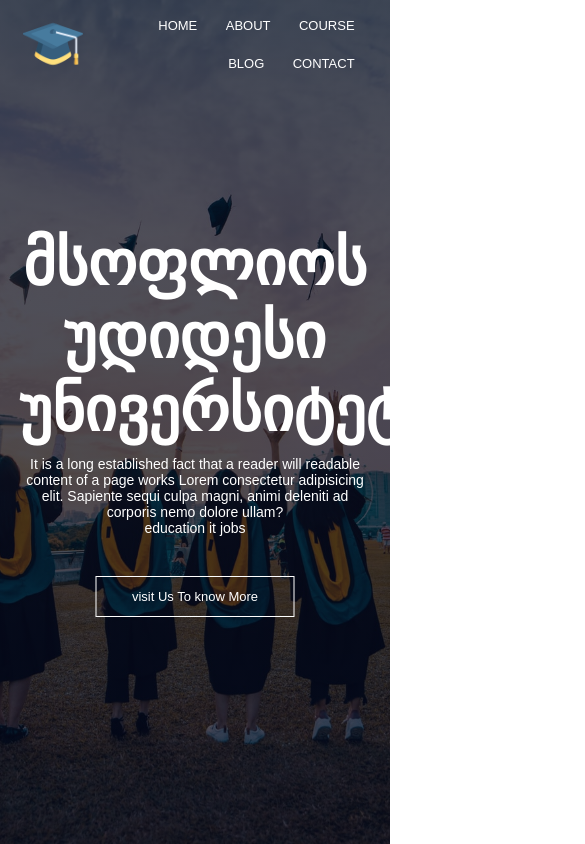
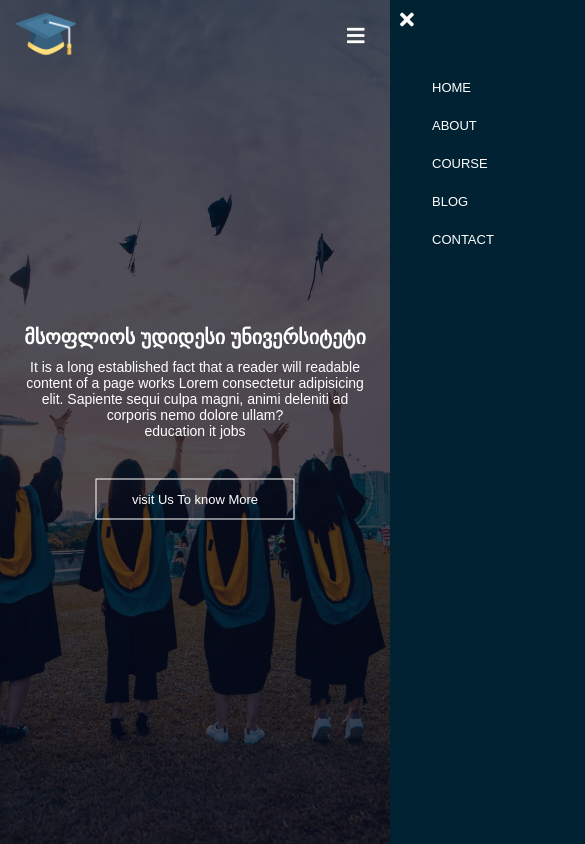
Before and after one commit to khurtsilava/University, a plain HTML site: page index.html in a window 390 px wide. Shown: the whole page, 585 px wide, since content can reach past the window. Drawn offline with Linux system fonts and the light colour scheme; a web font is replaced by a local one.

Commit message:
js fule add

```diff
--- /dev/null
+++ b/app.js
@@ -0,0 +1,8 @@
+let navLinks = document.getElementById("navLinks");
+function showMenu(){
+    navLinks.style.right = "0"
+}
+
+function hideMenu() {
+    navLinks.style.right = "-200px"
+}
--- a/index.html
+++ b/index.html
@@ -1,11 +1,11 @@
 <!DOCTYPE html>
 <html lang="en">
-
 <head>
     <meta charset="UTF-8">
     <meta http-equiv="X-UA-Compatible" content="IE=edge">
     <meta name="viewport" content="width=device-width, initial-scale=1.0">
     <title>Document</title>
+    <link rel="icon" href="./img/logo.png">
     <link rel="stylesheet" href="./style.css">
     <link rel="preconnect" href="https://fonts.googleapis.com">
     <link rel="preconnect" href="https://fonts.gstatic.com" crossorigin>
@@ -14,14 +14,14 @@
         rel="stylesheet">
     <link rel="stylesheet" href="https://use.fontawesome.com/releases/v5.15.3/css/all.css"
         integrity="sha384-SZXxX4whJ79/gErwcOYf+zWLeJdY/qpuqC4cAa9rOGUstPomtqpuNWT9wdPEn2fk" crossorigin="anonymous">
-
 </head>
 
 <body>
     <section class="header">
         <nav>
             <a href="./index.html"><img class="logo" src="./img/logo.png" alt=""></a>
-            <div class="nav-links">
+            <div class="nav-links" id="navLinks">
+                <i class="fas fa-times" onclick="hideMenu()"></i>
                 <ul>
                     <li><a href="#">HOME</a></li>
                     <li><a href="#">ABOUT</a></li>
@@ -30,16 +30,18 @@
                     <li><a href="#">CONTACT</a></li>
                 </ul>
             </div>
+            <i class="fas fa-bars" onclick="showMenu()"></i>
         </nav>
-
         <div class="text-box">
             <h1>მსოფლიოს უდიდესი უნივერსიტეტი</h1>
-            <p>It is a long established fact that a reader will readable content of a page  works Lorem consectetur adipisicing elit. Sapiente sequi culpa magni, animi deleniti ad corporis nemo dolore ullam?<br> education it jobs </p>
+            <p>It is a long established fact that a reader will readable content of a page works Lorem consectetur
+                adipisicing elit. Sapiente sequi culpa magni, animi deleniti ad corporis nemo dolore ullam?<br>
+                education it jobs </p>
             <a href="#" class="hero-btn">visit Us To know More</a>
         </div>
 
     </section>
-
+    <script src="./app.js"></script>
 </body>
 
 </html>
--- a/style.css
+++ b/style.css
@@ -1,8 +1,10 @@
+@import url("//cdn.web-fonts.ge/fonts/alk-life/css/alk-life.min.css");
 * {
     margin: 0;
     padding: 0;
     font-family: "Caveat", cursive;
     font-family: "Kdam Thmor Pro", sans-serif;
+
     /* font-family: "Nothing You Could Do", cursive;8*/
     /* font-family: "Varela Round", sans-serif; */
 }
@@ -22,7 +24,7 @@
 
 nav {
     display: flex;
-    padding: 2% 6%;
+    padding: 1% 4%;
     justify-content: space-between;
     align-items: center;
 }
@@ -34,6 +36,7 @@ nav img {
 .nav-links {
     flex: 1;
     text-align: right;
+
 }
 
 .nav-links ul li {
@@ -75,6 +78,7 @@ nav img {
 
 .text-box h1 {
     font-size: 62px;
+    font-family: "ALK Life", sans-serif;
 }
 
 .text-box p {
@@ -95,7 +99,48 @@ nav img {
 }
 
 .hero-btn:hover {
-    border: 1px solid #f44336;
-    background: #f44336;
+    border: 1px solid #fff;
+    background: #023;
     transition: 1.5s;
 }
+
+nav .fas{
+    display: none;
+}
+
+@media (max-width: 700px) {
+    .text-box h1 {
+        font-size: 20px;
+    }
+
+    .nav-links ul li {
+        display: block;
+    }
+
+    .nav-links {
+        position: absolute;
+        background: #023;
+        height: 100vh;
+        width: 200px;
+        top: 0;
+        right: -200px;
+        text-align: left;
+        z-index: 2;
+        transition: 1s;
+    }
+
+    nav .fas{
+        display: block;
+        color: #fff;
+        margin: 10px;
+        font-size: 20px;
+        cursor: pointer;
+    }
+
+     .nav-links ul{
+         padding: 30px;
+     }
+
+
+
+}
```
